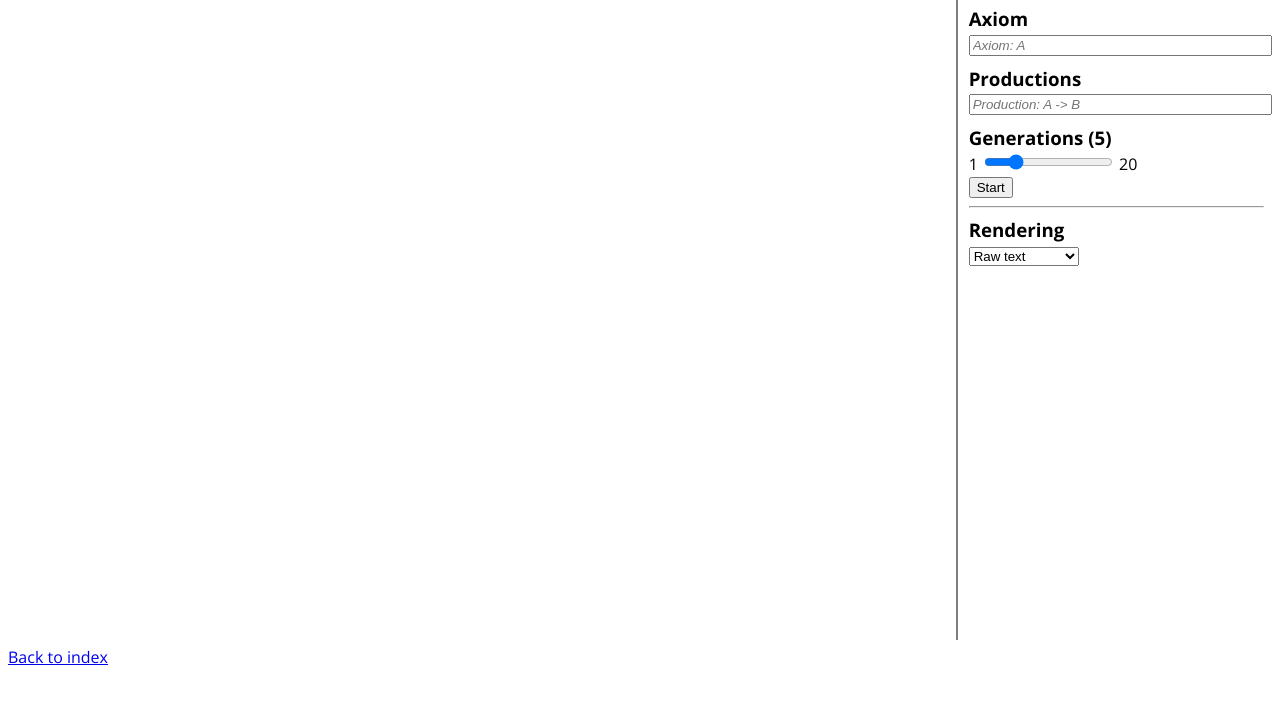
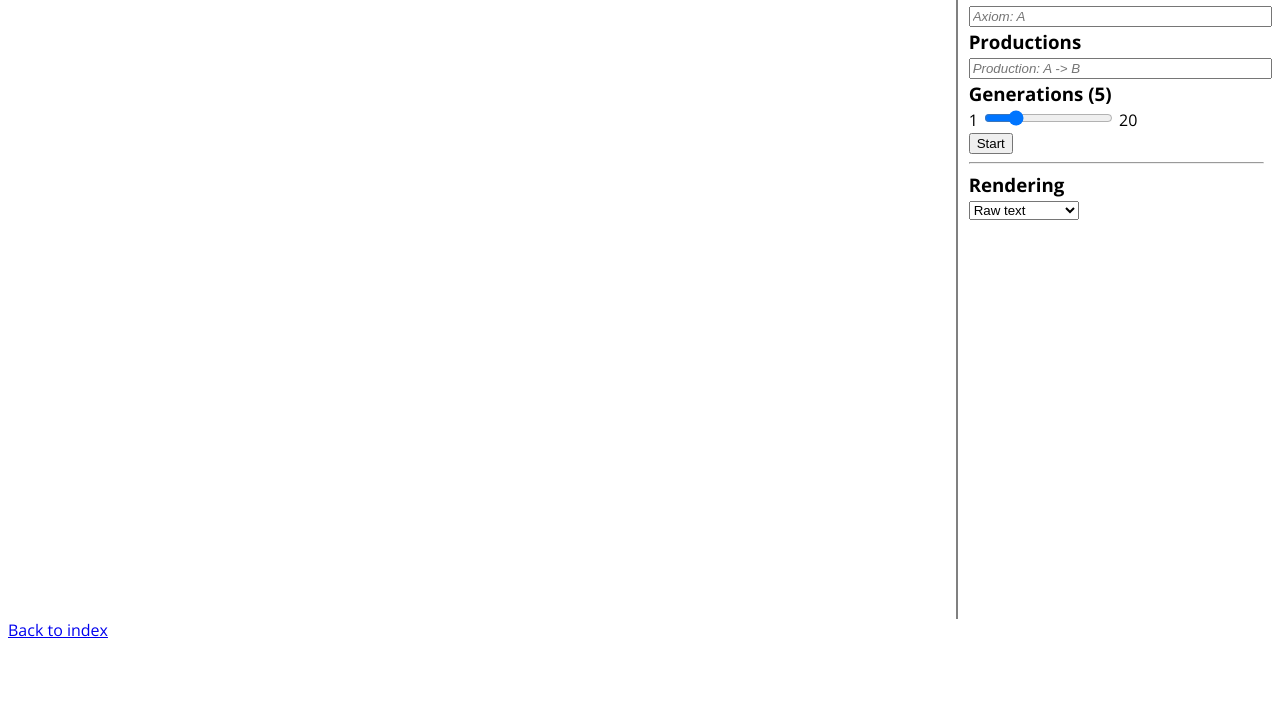
Before and after one commit to csammis/lsystem, a plain HTML site: page index.html in a window 1280 px wide. Shown: the part 84-800 px from the top of the page. Drawn offline with nearby package versions, Linux system fonts and the light colour scheme.

Commit message:
Cleaning up the header by reducing margins, clear:left on footer

```diff
--- a/main.css
+++ b/main.css
@@ -5,7 +5,7 @@ body
 
 h1, h2, h3
 {
-    margin-top:0.5em;
+    margin-top:0.1em;
     margin-bottom:0.1em;
 }
 
@@ -19,6 +19,11 @@ h1, h2, h3
     display:inline-block;
 }
 
+#headerright ul
+{
+    margin-bottom:0.1em;
+}
+
 #headerright li
 {
     display:inline;
@@ -28,6 +33,11 @@ h1, h2, h3
 #main
 {
     border-top:solid 2px gray;
+}
+
+footer
+{
+    clear:left;
 }
 
 #displayarea
```
